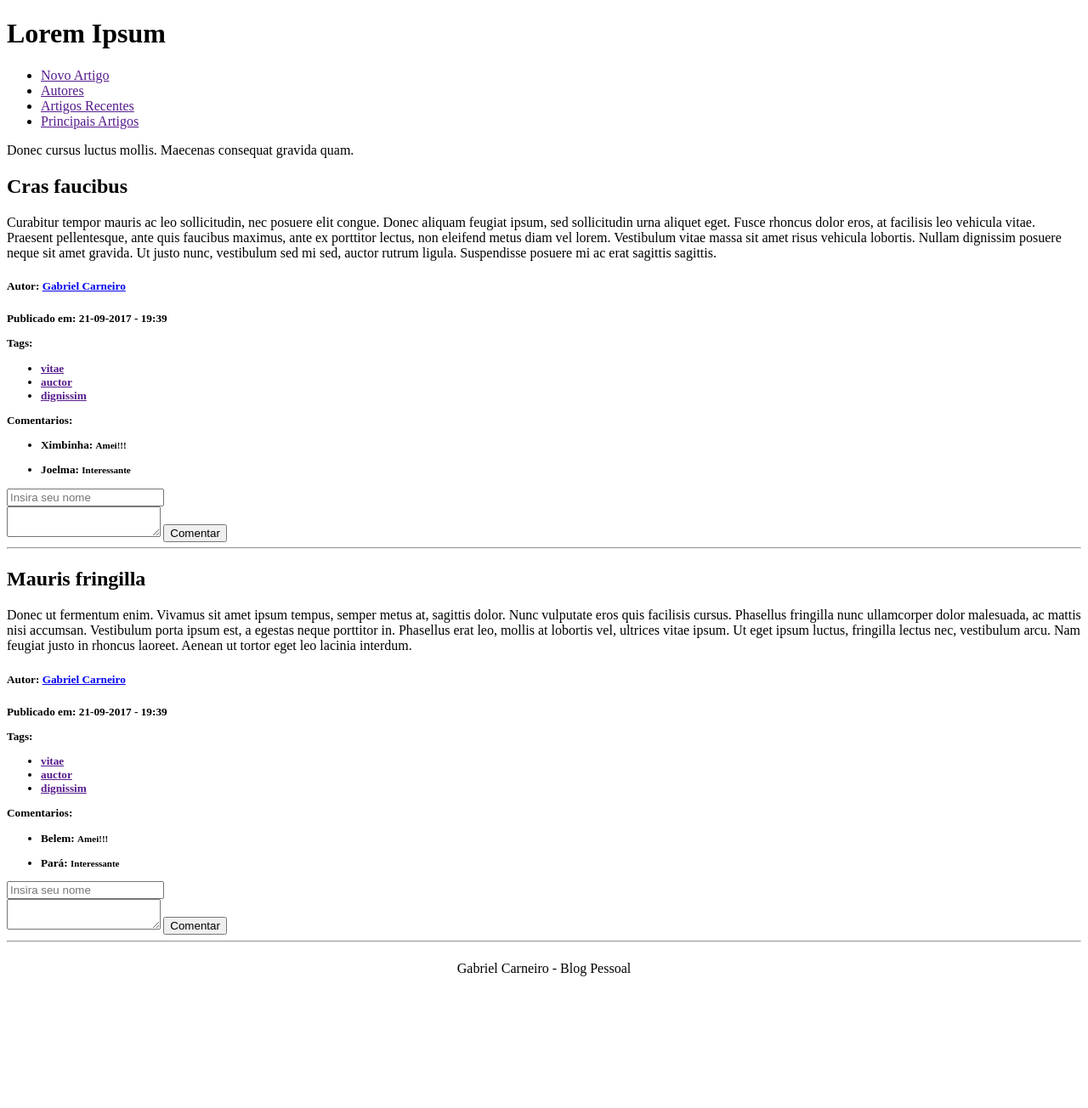
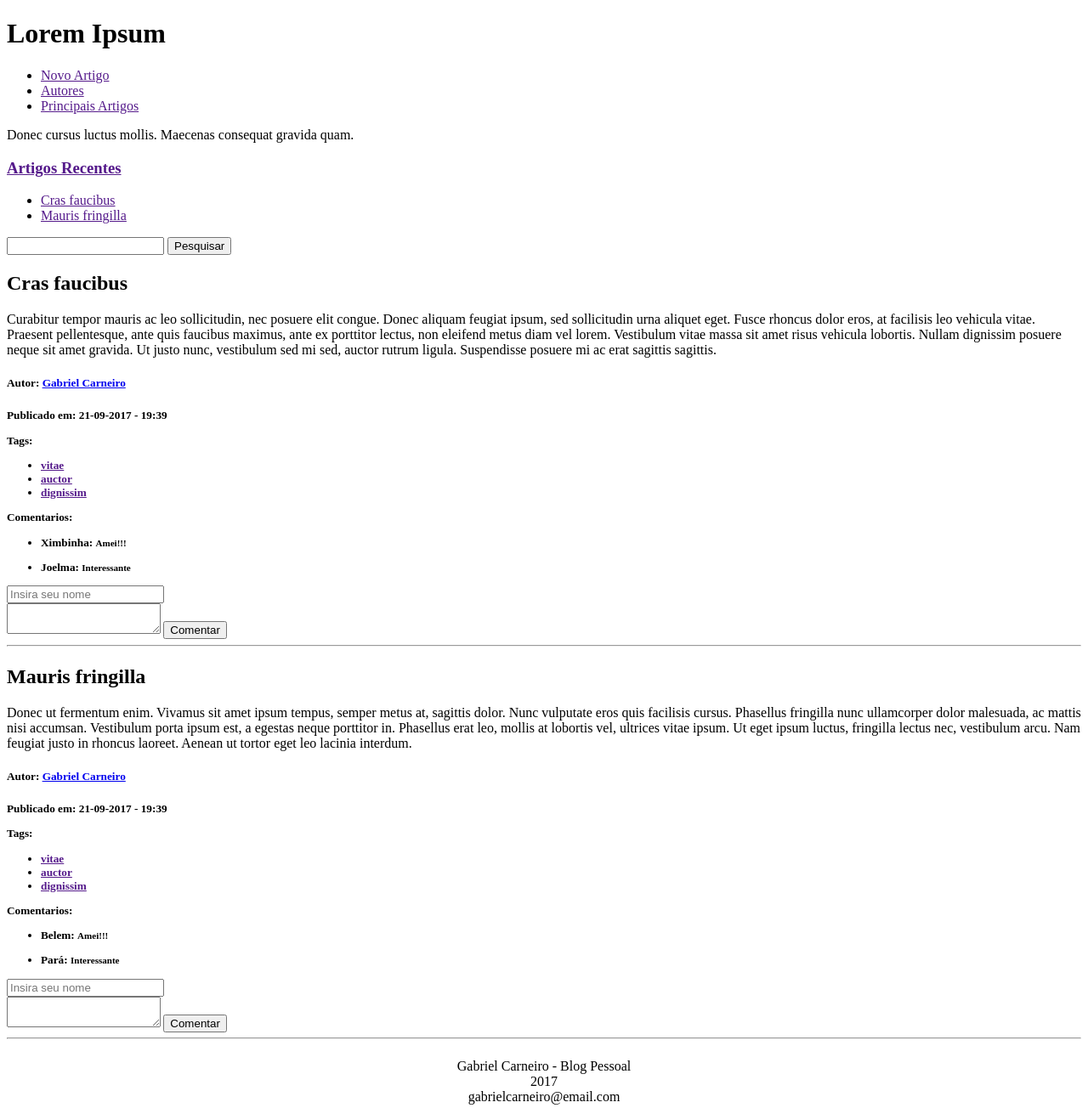
Before and after one commit to gabcarneiro/blog_pessoal, a plain HTML site: page index.html in a window 1280 px wide. Shown: the whole page at 85% size. Before the commit the page ends 1157 px from the top, so only its background shows below. Drawn offline with Linux system fonts and the light colour scheme.

Commit message:
altera conteudo aside

```diff
--- a/index.html
+++ b/index.html
@@ -13,7 +13,6 @@
             <ul>
                 <li><a href="">Novo Artigo</a></li>
                 <li><a href="">Autores</a></li>
-                <li><a href="">Artigos Recentes</a></li>
                 <li><a href="">Principais Artigos</a></li>
             </ul>
         </nav>
@@ -21,6 +20,17 @@
         <p>Donec cursus luctus mollis. Maecenas consequat gravida quam. </p>
 
     </header>
+
+    <aside>
+        <h3><a href="">Artigos Recentes</a></h3>
+        <ul>
+            <li><a href="">Cras faucibus</a></li>
+            <li><a href="">Mauris fringilla</a></li>
+        </ul>
+
+        <input type="search" name="">
+        <button type="submit" value="submit">Pesquisar</button>
+    </aside>
 
     <section>
         <main>
@@ -57,12 +67,12 @@
                             <p>Joelma: <small>Interessante</small></p>
                         </li>
                     </ul>
-
+                    <form>
                         <input type="text" name="" placeholder="Insira seu nome"> <br>
 
                         <textarea placeholder="Comentar artigo:"> </textarea>
                         <button type="submit" value="submit">Comentar</button>
-
+                    </form>
                     <hr/>
                 </footer>
             </article>
@@ -99,10 +109,12 @@
                         </li>
                     </ul>
 
+                    <form>
                         <input type="text" name="" placeholder="Insira seu nome"> <br>
 
                         <textarea placeholder="Comentar artigo:"> </textarea>
                         <button type="submit" value="submit">Comentar</button>
+                    </form>
 
                     <hr/>
                 </footer>
@@ -115,6 +127,8 @@
     <footer>
 
         <center>Gabriel Carneiro - Blog Pessoal</center>
+        <center>2017</center>
+        <center>gabrielcarneiro@email.com</center>
     </footer>
 
 </body>
```
Lines whose indentation alone changed are shown as unchanged.
